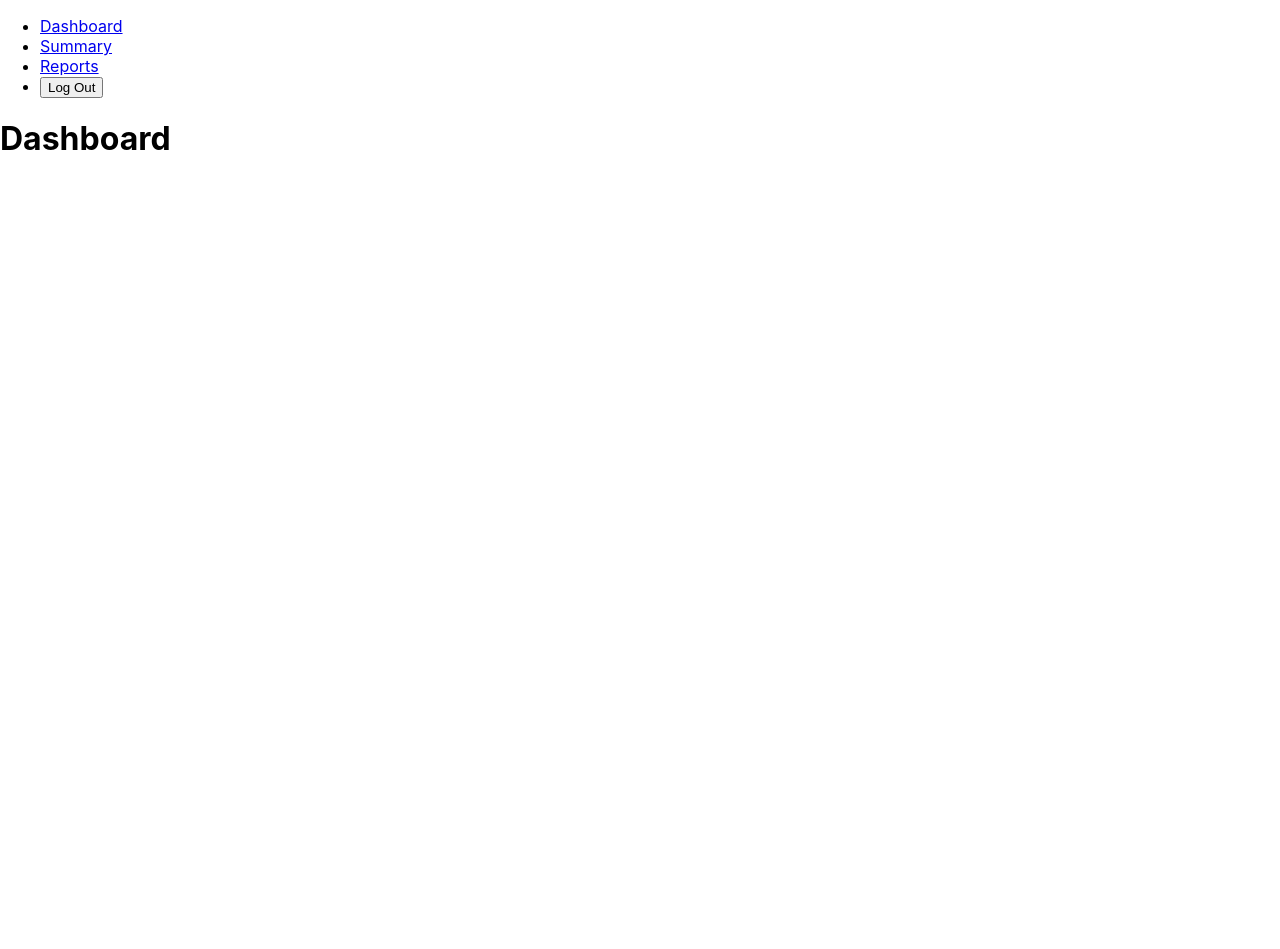
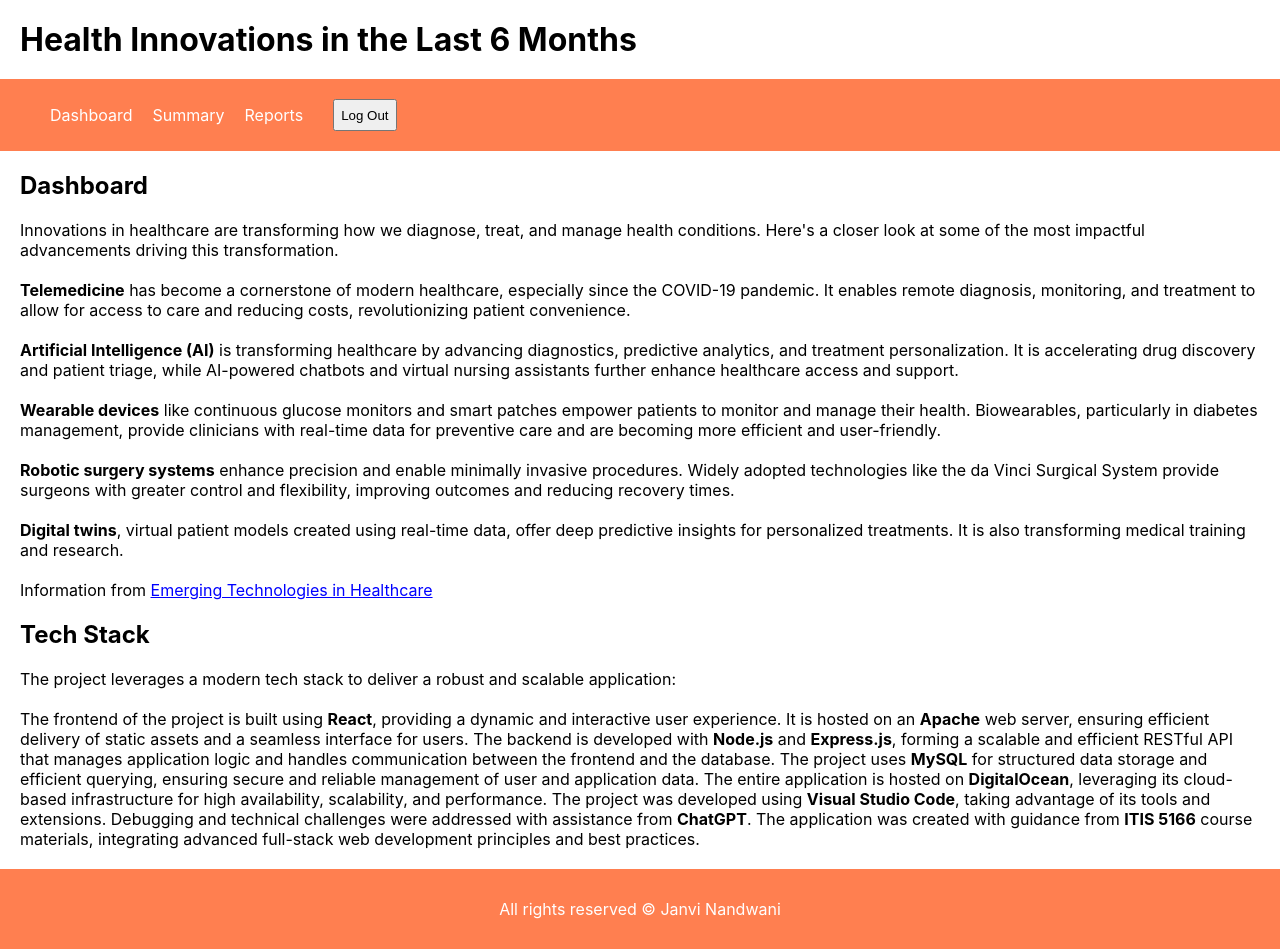
Before and after one commit to JanviN625/j69, a React (Create React App) app: page /dashboard in a window 1280 px wide. Before the commit the page ends 800 px from the top, so only its background shows below. Built offline with nearby package versions, Linux system fonts and the light colour scheme; sample sign-in values are in the browser's storage.

Commit message:
token process modified + dashboard completed

```diff
--- a/public/index.html
+++ b/public/index.html
@@ -24,7 +24,7 @@
       work correctly both with client-side routing and a non-root public URL.
       Learn how to configure a non-root public URL by running `npm run build`.
     -->
-    <title>React App</title>
+    <title>Health Innovations in the Past 6 Months</title>
   </head>
   <body>
     <noscript>You need to enable JavaScript to run this app.</noscript>
--- a/src/App.css
+++ b/src/App.css
@@ -1,38 +1,3 @@
-.App {
-  text-align: center;
+h1, h2, h3, p{
+  margin: 20px;
 }
-
-.App-logo {
-  height: 40vmin;
-  pointer-events: none;
-}
-
-@media (prefers-reduced-motion: no-preference) {
-  .App-logo {
-    animation: App-logo-spin infinite 20s linear;
-  }
-}
-
-.App-header {
-  background-color: #282c34;
-  min-height: 100vh;
-  display: flex;
-  flex-direction: column;
-  align-items: center;
-  justify-content: center;
-  font-size: calc(10px + 2vmin);
-  color: white;
-}
-
-.App-link {
-  color: #61dafb;
-}
-
-@keyframes App-logo-spin {
-  from {
-    transform: rotate(0deg);
-  }
-  to {
-    transform: rotate(360deg);
-  }
-}
--- a/src/App.js
+++ b/src/App.js
@@ -1,30 +1,55 @@
 import React, { useState } from "react";
 import { BrowserRouter as Router, Routes, Route } from "react-router-dom";
-import Menu from "./Menu";
+import Menu from "./Menu/Menu";
 import LoginPage from "./Pages/LoginPage";
 import DashboardPage from "./Pages/DashboardPage";
 import ReportsPage from "./Pages/ReportsPage";
 import SummaryPage from "./Pages/SummaryPage";
+import ProtectedRoute from "./ProtectedRoute";
+import "./App.css";
+import Footer from "./Footer/Footer";
 
 function App() {
   const [isLoggedIn, setIsLoggedIn] = useState(!!localStorage.getItem("token"));
 
   return (
     <Router>
-      {isLoggedIn ? (
-        <>
-          <Menu setIsLoggedIn={setIsLoggedIn} />
-          <Routes>
-            <Route path="/dashboard" element={<DashboardPage />} />
-            <Route path="/summary" element={<SummaryPage />} />
-            <Route path="/reports" element={<ReportsPage />} />
-          </Routes>
-        </>
-      ) : (
-        <Routes>
-          <Route path="/" element={<LoginPage setIsLoggedIn={setIsLoggedIn} />} />
-        </Routes>
-      )}
+      <h1>Health Innovations in the Last 6 Months</h1>
+      {isLoggedIn && <Menu setIsLoggedIn={setIsLoggedIn} />}
+      <Routes>
+        {/* Public route */}
+        <Route
+          path="/"
+          element={<LoginPage setIsLoggedIn={setIsLoggedIn} />}
+        />
+
+        {/* Protected routes */}
+        <Route
+          path="/dashboard"
+          element={
+            <ProtectedRoute>
+              <DashboardPage />
+            </ProtectedRoute>
+          }
+        />
+        <Route
+          path="/summary"
+          element={
+            <ProtectedRoute>
+              <SummaryPage />
+            </ProtectedRoute>
+          }
+        />
+        <Route
+          path="/reports"
+          element={
+            <ProtectedRoute>
+              <ReportsPage />
+            </ProtectedRoute>
+          }
+        />
+      </Routes>
+      <Footer />
     </Router>
   );
 }
--- /dev/null
+++ b/src/Footer/Footer.css
@@ -0,0 +1,6 @@
+footer {
+    background-color: coral;
+    padding: 10px;
+    text-align: center;
+    color: white;
+}
--- /dev/null
+++ b/src/Footer/Footer.js
@@ -0,0 +1,14 @@
+import React from 'react';
+import "./Footer.css";
+
+function Footer() {
+  return (
+    <footer className="bottom">
+        <div className="center">
+            <p>All rights reserved &copy; Janvi Nandwani</p>
+        </div>
+    </footer>
+  );
+}
+
+export default Footer;
--- /dev/null
+++ b/src/Menu/Menu.css
@@ -0,0 +1,28 @@
+nav ul {
+    display: flex;
+    list-style-type: none;
+}
+
+nav li {
+    margin-right: 20px;
+}
+
+nav {
+    background-color: coral;
+    padding: 10px;
+    display: flex;
+}
+
+a {
+    color: white;
+    text-decoration: none;
+}
+
+a:visited {
+    color: white;
+    text-decoration: none;
+}
+
+button {
+    margin: 10px;
+}
--- a/src/Menu.js
+++ b/src/Menu/Menu.js
@@ -1,5 +1,6 @@
 import React from "react";
 import { Link, useNavigate } from "react-router-dom";
+import "./Menu.css";
 
 function Menu({ setIsLoggedIn }) {
   const navigate = useNavigate();
@@ -13,19 +14,11 @@ function Menu({ setIsLoggedIn }) {
   return (
     <nav>
       <ul>
-        <li>
-          <Link to="/dashboard">Dashboard</Link>
-        </li>
-        <li>
-          <Link to="/summary">Summary</Link>
-        </li>
-        <li>
-          <Link to="/reports">Reports</Link>
-        </li>
-        <li>
-          <button onClick={handleLogout}>Log Out</button>
-        </li>
+        <li><Link to="/dashboard">Dashboard</Link></li>
+        <li><Link to="/summary">Summary</Link></li>
+        <li><Link to="/reports">Reports</Link></li>
       </ul>
+      <button onClick={handleLogout}>Log Out</button>
     </nav>
   );
 }
--- a/src/Pages/DashboardPage.js
+++ b/src/Pages/DashboardPage.js
@@ -2,9 +2,19 @@ import React from 'react';
 
 function DashboardPage() {
   return (
-    <div>
-      <h1>Dashboard</h1>
-    </div>
+    <>
+      <h2>Dashboard</h2>
+      <p>Innovations in healthcare are transforming how we diagnose, treat, and manage health conditions. Here's a closer look at some of the most impactful advancements driving this transformation.</p>
+      <p><strong>Telemedicine</strong> has become a cornerstone of modern healthcare, especially since the COVID-19 pandemic. It enables remote diagnosis, monitoring, and treatment to allow for access to care and reducing costs, revolutionizing patient convenience.</p>
+      <p><strong>Artificial Intelligence (AI)</strong> is transforming healthcare by advancing diagnostics, predictive analytics, and treatment personalization. It is accelerating drug discovery and patient triage, while AI-powered chatbots and virtual nursing assistants further enhance healthcare access and support.</p>
+      <p><strong>Wearable devices</strong> like continuous glucose monitors and smart patches empower patients to monitor and manage their health. Biowearables, particularly in diabetes management, provide clinicians with real-time data for preventive care and are becoming more efficient and user-friendly.</p>
+      <p><strong>Robotic surgery systems</strong> enhance precision and enable minimally invasive procedures. Widely adopted technologies like the da Vinci Surgical System provide surgeons with greater control and flexibility, improving outcomes and reducing recovery times.</p>
+      <p><strong>Digital twins</strong>, virtual patient models created using real-time data, offer deep predictive insights for personalized treatments. It is also transforming medical training and research.</p>
+      <p>Information from <a style={{ color: 'blue', textDecoration: 'underline' }} href="https://www.futurize.studio/blog/emerging-technologies-in-healthcare">Emerging Technologies in Healthcare</a></p>
+      <h2>Tech Stack</h2>
+      <p>The project leverages a modern tech stack to deliver a robust and scalable application:</p>
+      <p>The frontend of the project is built using <strong>React</strong>, providing a dynamic and interactive user experience. It is hosted on an <strong>Apache</strong> web server, ensuring efficient delivery of static assets and a seamless interface for users. The backend is developed with <strong>Node.js</strong> and <strong>Express.js</strong>, forming a scalable and efficient RESTful API that manages application logic and handles communication between the frontend and the database. The project uses <strong>MySQL</strong> for structured data storage and efficient querying, ensuring secure and reliable management of user and application data. The entire application is hosted on <strong>DigitalOcean</strong>, leveraging its cloud-based infrastructure for high availability, scalability, and performance. The project was developed using <strong>Visual Studio Code</strong>, taking advantage of its tools and extensions. Debugging and technical challenges were addressed with assistance from <strong>ChatGPT</strong>. The application was created with guidance from <strong>ITIS 5166</strong> course materials, integrating advanced full-stack web development principles and best practices.</p>
+    </>
   );
 }
 
--- a/src/Pages/LoginPage.js
+++ b/src/Pages/LoginPage.js
@@ -39,7 +39,7 @@ function LoginPage({ setIsLoggedIn }) {
 
   return (
     <div>
-      <h1>Login Page</h1>
+      <h2>Login Page</h2>
       {error && <p style={{ color: "red" }}>{error}</p>}
       <form onSubmit={handleLogin}>
         <p>
--- a/src/Pages/ReportsPage.js
+++ b/src/Pages/ReportsPage.js
@@ -3,7 +3,7 @@ import React from 'react';
 function ReportsPage() {
   return (
     <div>
-      <h1>Reports</h1>
+      <h2>Reports</h2>
     </div>
   );
 }
--- a/src/Pages/SummaryPage.js
+++ b/src/Pages/SummaryPage.js
@@ -3,7 +3,7 @@ import React from 'react';
 function SummaryPage() {
   return (
     <div>
-      <h1>Summary Page</h1>
+      <h2>Summary Page</h2>
     </div>
   );
 }
--- /dev/null
+++ b/src/ProtectedRoute.js
@@ -0,0 +1,14 @@
+import React from "react";
+import { Navigate } from "react-router-dom";
+
+function ProtectedRoute({ children }) {
+  const token = localStorage.getItem("token");
+
+  if (!token) {
+    return <Navigate to="/" replace />;
+  }
+
+  return children;
+}
+
+export default ProtectedRoute;
```
